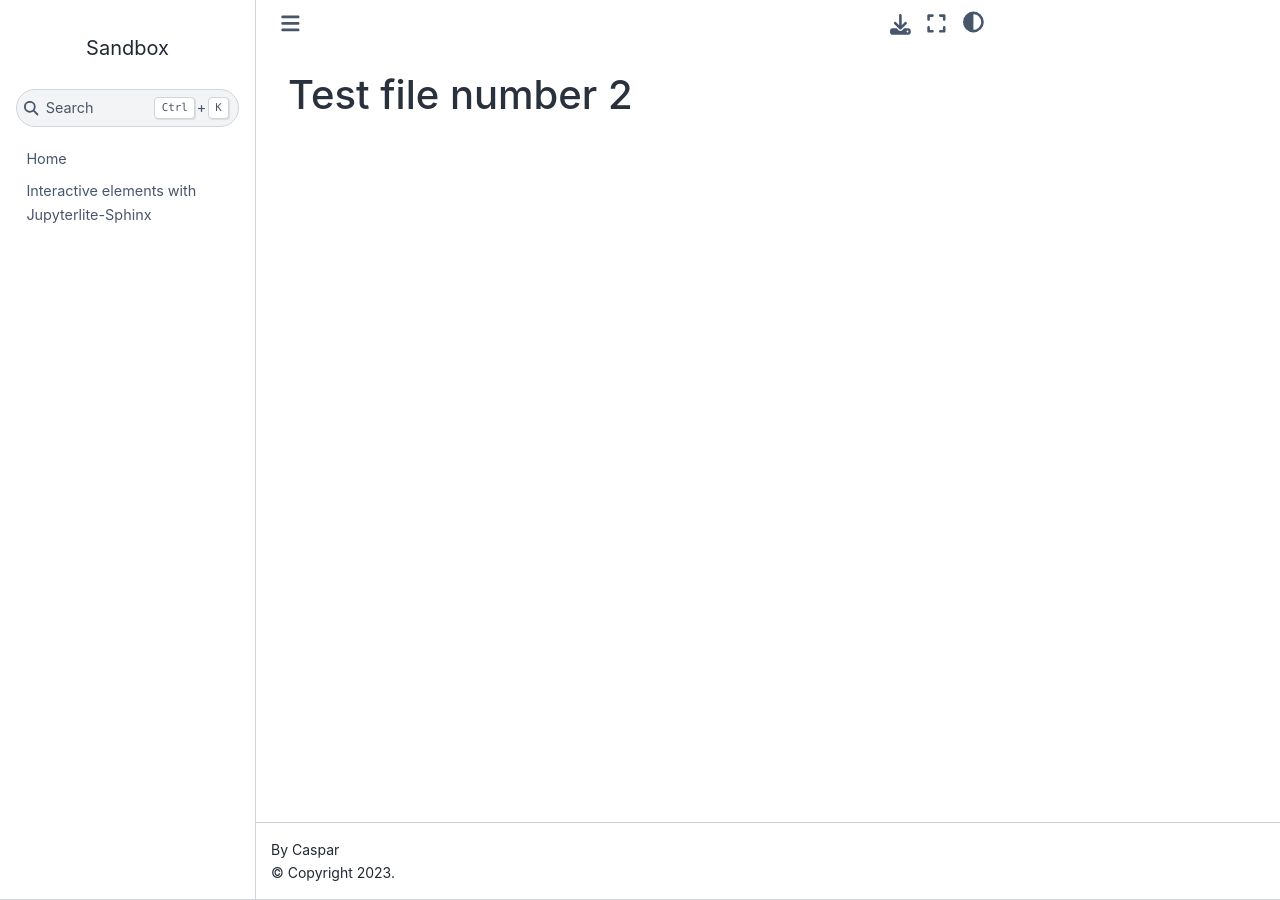
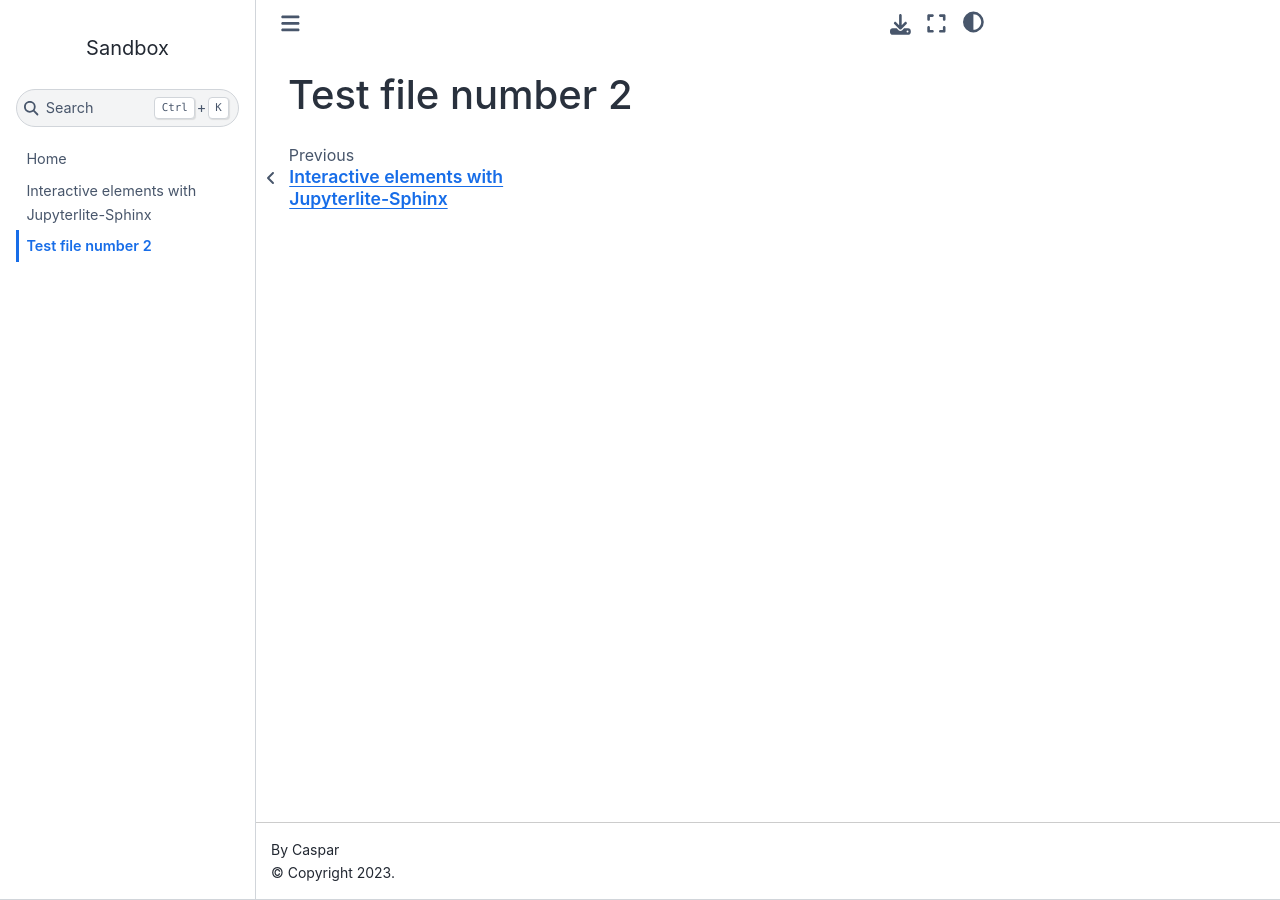
Before and after one commit to CasparJungbacker/sandbox, a Jupyter Book: the page built from book/test-file-2.md, in a window 1280 px wide. Built offline with Jupyter Book 1.0.4 settings and Sphinx 7.4.7 and the Sphinx Book theme 1.1.4, drawn with Linux system fonts in a browser that asks for light colours.

Commit message:
Update _toc.yml

```diff
--- a/book/_toc.yml
+++ b/book/_toc.yml
@@ -3,3 +3,4 @@ root: intro.md
 
 chapters:
 - file: jupyterlite.md
+- file: test-file-2.md
```
